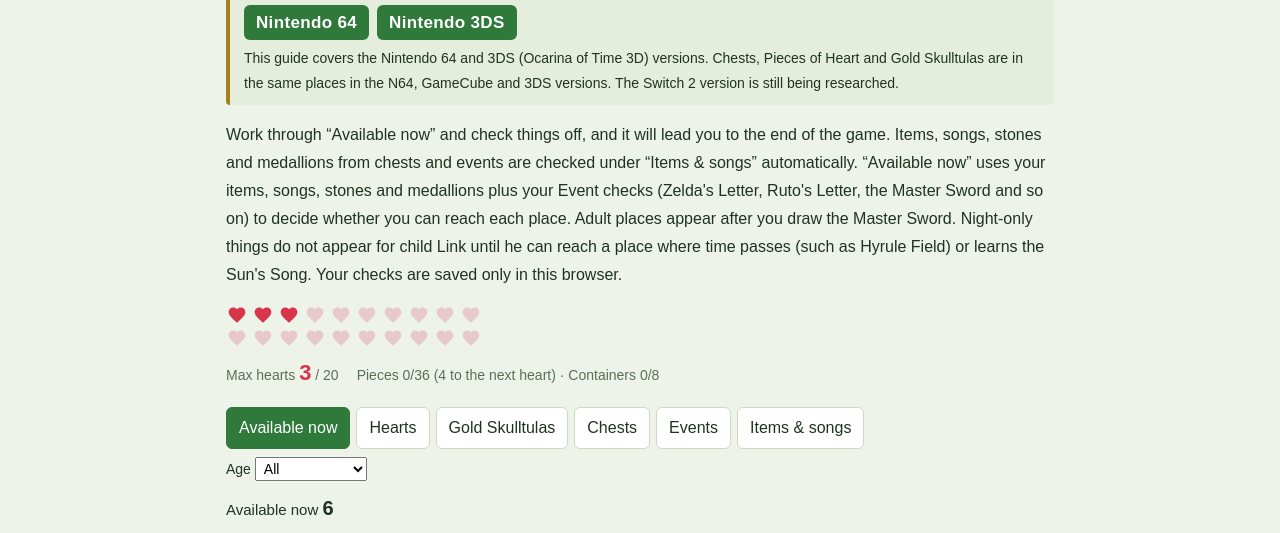
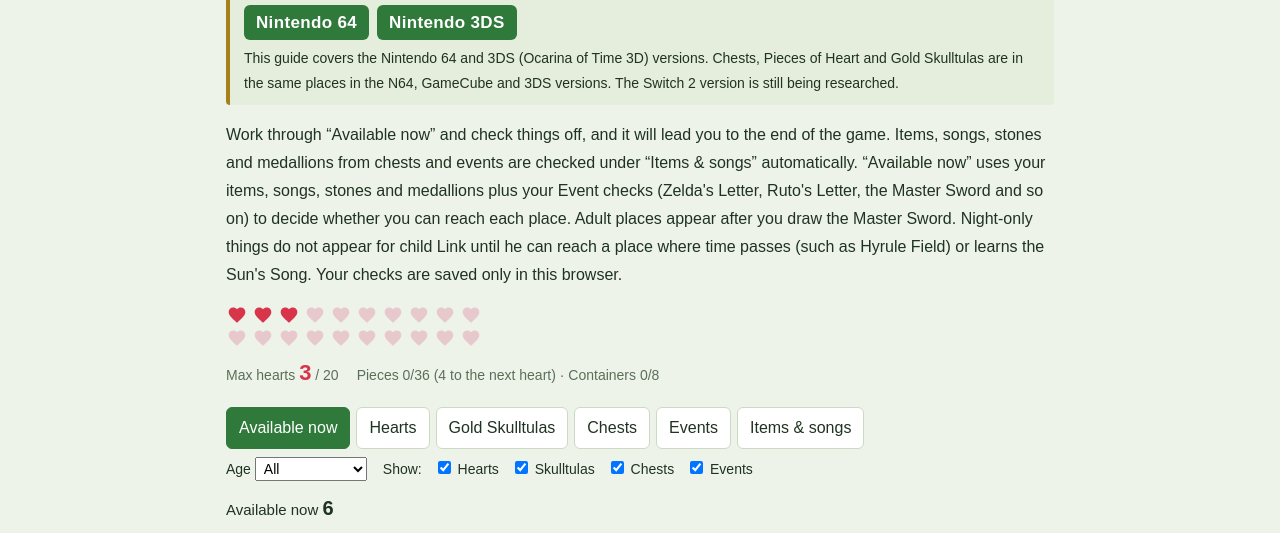
Before and after one commit to makyabity-cmd/makyabity-cmd.github.io, a plain HTML site: page oot/en/tracker.html in a window 1280 px wide. Shown: the part 267-800 px from the top of the page. Drawn offline with Linux system fonts and the light colour scheme.

Commit message:
マップ等改修

```diff
--- a/oot/en/tracker.html
+++ b/oot/en/tracker.html
@@ -35,7 +35,7 @@ table.t th{background:var(--chip);font-weight:600}.tw{overflow-x:auto}
 .tabs button[aria-selected=true]{background:var(--accent);border-color:var(--accent);color:#fff}
 @media (prefers-color-scheme:dark){.tabs button[aria-selected=true]{color:#10210f}}
 [hidden]{display:none!important}
-.filters{display:flex;flex-wrap:wrap;gap:6px 16px;font-size:14px;margin:6px 0 10px}.filters select{font:inherit;padding:2px 4px}
+.filters{display:flex;flex-wrap:wrap;gap:6px 16px;font-size:14px;margin:6px 0 10px}.filters select{font:inherit;padding:2px 4px}.fkind{display:inline-flex;flex-wrap:wrap;gap:4px 12px;align-items:center}
 .prog{font-size:15px;margin:6px 0}.prog b{font-size:20px}
 .bar{height:8px;background:var(--chip);border-radius:4px;overflow:hidden}.bar i{display:block;height:100%;background:var(--accent)}
 .chk{display:flex;gap:10px;align-items:flex-start;background:var(--panel);border:1px solid var(--line);border-radius:8px;padding:8px 12px;margin:6px 0;cursor:pointer}
@@ -68,7 +68,7 @@ input:focus-visible,button:focus-visible,select:focus-visible{outline:3px solid
 <div id="hbar" class="hbar" aria-label="Hearts"></div>
 <div class="tabs" role="tablist"><button role="tab" data-t="now" aria-selected="true">Available now</button><button role="tab" data-t="hearts" aria-selected="false">Hearts</button><button role="tab" data-t="gs" aria-selected="false">Gold Skulltulas</button><button role="tab" data-t="chests" aria-selected="false">Chests</button><button role="tab" data-t="events" aria-selected="false">Events</button><button role="tab" data-t="gear" aria-selected="false">Items & songs</button><button role="tab" data-t="walk" aria-selected="false" class="sw2only">攻略・新規追加</button></div>
 <div id="filt" class="filters"><label>Age <select id="fage"><option value="">All</option><option value="子">Child can get</option><option value="大">Adult can get</option></select></label>
-<label><input type="checkbox" id="fnow"> Only what I can get now</label><label><input type="checkbox" id="fleft"> Only unchecked</label></div>
+<label><input type="checkbox" id="fnow"> Only what I can get now</label><label><input type="checkbox" id="fleft"> Only unchecked</label><span id="fkind" class="fkind">Show:<label><input type="checkbox" data-k="h" checked> Hearts</label><label><input type="checkbox" data-k="g" checked> Skulltulas</label><label><input type="checkbox" data-k="x" checked> Chests</label><label><input type="checkbox" data-k="e" checked> Events</label></span></div>
 <div id="prog"></div><div id="view"></div>
 <button class="reset" id="reset">Clear all checks</button>
 <script>
@@ -114,7 +114,7 @@ const rid=(r,pre,i)=>r[5]||pre+i;
 function list(rows,pre){const fa=fage.value,fn=fnow.checked,fl=fleft.checked;let h="";
  D.areas.forEach((a,ai)=>{const items=rows.map((r,i)=>[r,i]).filter(([r,i])=>r[0]===a&&(!fa||r[1]===fa||r[1]==="両")&&(!fn||canLoc(r,rid(r,pre,i))!==false)&&(!fl||!S[rid(r,pre,i)]));
   if(!items.length)return;const all=rows.filter(r=>r[0]===a).length,got=rows.filter((r,i)=>r[0]===a&&S[rid(r,pre,i)]).length;
-  h+=`<h2><a href="${D.areaUrl[ai]}">${esc(D.areaN[ai])}</a> <small>${got}/${all}</small></h2>`+items.map(([r,i])=>row(rid(r,pre,i),r)).join("")});
+  h+=`<h2><a href="${D.areaUrl[ai]}">${esc(D.areaN[ai])}</a> <small>${got}/${all}</small></h2>`+nowMap(a,items.map(([r,i])=>rid(r,pre,i))).replace(T.nmap,document.documentElement.lang==="en"?"Map (markers for this list; faded = checked)":"マップ（この一覧の印を表示。薄い印は取ったもの）")+items.map(([r,i])=>row(rid(r,pre,i),r)).join("")});
  return h||`<p>${T.empty}</p>`}
 const bar=(n,t,l)=>`<p class="prog">${l} <b>${n}</b> / ${t}</p><div class="bar"><i style="width:${100*n/t}%"></i></div>`;
 const HEART="M12 21.3l-1.4-1.3C5.4 15.4 2 12.3 2 8.5 2 5.4 4.4 3 7.5 3c1.7 0 3.4.8 4.5 2.1C13.1 3.8 14.8 3 16.5 3 19.6 3 22 5.4 22 8.5c0 3.8-3.4 6.9-8.6 11.5L12 21.3z";
@@ -140,7 +140,7 @@ function fillMap(d){const a=d.dataset.a,u=d.dataset.u,ids=d.dataset.ids.split(",
  const go=html=>{const doc=new DOMParser().parseFromString(html,"text/html");const figs=[...doc.querySelectorAll("figure.map")];if(!figs.length){fb();return}
   b.innerHTML="";const wraps=[...doc.querySelectorAll(".floors")];const srcs=wraps.length?wraps.concat(figs.filter(f=>!f.closest(".floors"))):figs;
   srcs.forEach(f=>{const c=document.importNode(f,true);c.querySelectorAll("a[href^='#']").forEach(x=>{const tid=x.id?REV[u+"#"+x.id]:null;
-    if(tid&&set.has(tid)){x.setAttribute("href","#nw-"+tid);x.dataset.now="1"}else{x.setAttribute("href",u+x.getAttribute("href"));if(tid)x.style.opacity=".22"}});
+    if(tid&&set.has(tid)){x.setAttribute("href","#nw-"+tid);x.dataset.now="1";if(S[tid])x.style.opacity=".45"}else{x.setAttribute("href",u+x.getAttribute("href"));if(tid)x.style.opacity=".22"}});
     if(c.classList.contains("floors")){const fs=[...c.querySelectorAll("figure.map")];let best=0,bn=-1;fs.forEach((g,k)=>{const n=g.querySelectorAll("a[data-now]").length;if(n>bn){bn=n;best=k}});
       fs.forEach((g,k)=>g.hidden=k!==best);c.querySelectorAll(".flb").forEach(x=>x.setAttribute("aria-pressed",String(x.dataset.i===String(best))))}
     b.appendChild(c)})};
@@ -152,7 +152,7 @@ function nowMapSVG(a,ids){const M0=D.nowmap[a];if(M0&&M0.fl&&M0.fl.length>1){con
 function nowMapOne(M,ids){if(!M.r||!M.r.length)return"";const set=new Set(ids);const ms=M.m.filter(m=>m[0]==="start"||set.has(m[0]));
  const xs=[],zs=[];M.r.forEach(([z,a0,a1])=>{xs.push(a0,a1+1);zs.push(z,z+1)});const mx=Math.min(...xs)-2,Mx=Math.max(...xs)+2,mz=Math.min(...zs)-2,Mz=Math.max(...zs)+2;
  const col={h:"#e2546a",g:"#ffd400",x:"#8a5a2e",e:"#4d8fd6"};
- const mk=ms.map(([id,x,z])=>id==="start"?`<path d="M${x} ${z-1.6} L${x+1.4} ${z+1} L${x-1.4} ${z+1}Z" fill="#2f6fb2"/>`:`<a href="#nw-${id}"><circle cx="${x}" cy="${z}" r="1.25" fill="${col[id[0]]||"#888"}" stroke="#222" stroke-width=".25"/></a>`).join("");
+ const mk=ms.map(([id,x,z])=>id==="start"?`<path d="M${x} ${z-1.6} L${x+1.4} ${z+1} L${x-1.4} ${z+1}Z" fill="#2f6fb2"/>`:`<a href="#nw-${id}"${S[id]?' opacity=".4"':""}><circle cx="${x}" cy="${z}" r="1.25" fill="${col[id[0]]||"#888"}" stroke="#222" stroke-width=".25"/></a>`).join("");
  return `<svg viewBox="${mx} ${mz} ${Mx-mx} ${Mz-mz}">${M.r.map(([z,x0,x1,l])=>`<rect x="${x0}" y="${z}" width="${x1-x0+1.02}" height="1.02" class="nl${l}"/>`).join("")}<path d="${(M.w||[]).map(([a,b,c,d])=>`M${a} ${b}L${c} ${d}`).join("")}" class="nw"/>${mk}</svg>`}
 document.addEventListener("toggle",e=>{const d=e.target;if(!d.classList||!d.classList.contains("nmap"))return;const a=d.dataset.a;S._nm=S._nm||{};if(d.open){S._nm[a]=1;fillMap(d)}else delete S._nm[a];save()},true);
 function walkHTML(){let h=`<p class="where">N64版の攻略手順です。Switch 2版で同じかどうかを記録してください（調査ノートと共通）。</p>`;
@@ -162,7 +162,7 @@ function walkHTML(){let h=`<p class="where">N64版の攻略手順です。Switch
  return h}
 function render(){const _rb=document.getElementById("rfbar");if(_rb&&!render._soft)_rb.hidden=true;hbar.innerHTML=hbarHTML();
  const hp=D.hearts.filter((_,i)=>S["h"+i]).length,cp=D.cont.filter((_,i)=>S["c"+i]).length;
- filt.hidden=tab==="gear";document.querySelectorAll("#fnow,#fleft").forEach(x=>x.parentElement.hidden=tab==="now");
+ filt.hidden=tab==="gear";document.querySelectorAll("#fnow,#fleft").forEach(x=>x.parentElement.hidden=tab==="now");fkind.hidden=tab!=="now";fkind.querySelectorAll("input").forEach(x=>x.checked=!(S._kf&&S._kf[x.dataset.k]));
  if(tab==="hearts"){prog.innerHTML=bar(hp,36,T.hp)+`<p class="prog">${T.ht} <b>${3+cp+Math.floor(hp/4)}</b> / 20</p>`;
   view.innerHTML=list(D.hearts,"h")+`<h2>${T.hc} <small>${cp}/8</small></h2>`+D.cont.map((c,i)=>row("c"+i,[c[4],c[1],0,c[3],c[5]])).join("")}
  else if(tab==="gs"){prog.innerHTML=bar(gsCount(),100,T.gsn);view.innerHTML=list(D.gs,"g")}
@@ -173,12 +173,12 @@ function render(){const _rb=document.getElementById("rfbar");if(_rb&&!render._so
   const blocks=[];const O=D.order||{};const ord=id=>O[id]!==undefined?O[id]:999;
   D.areas.forEach((a,ai)=>{const items=[];
    const push=(id,r,k)=>items.push([id,row(id,[...r.slice(0,5),null,k,r[7]]),r[1]]);
-   const okAge=r=>!fa||r[1]===fa||r[1]==="両";
-   D.hearts.forEach((r,i)=>{if(r[0]===a&&!S["h"+i]&&canLoc(r,"h"+i)&&okAge(r))push("h"+i,r,T.kh)});
-   D.gs.forEach((r,i)=>{if(r[0]===a&&!S["g"+i]&&canLoc(r,"g"+i)&&okAge(r))push("g"+i,r,T.kg)});
-   D.chests.forEach(r=>{if(r[0]===a&&!S[r[5]]&&canLoc(r,r[5])&&okAge(r))push(r[5],r,T.kc)});
-   D.cont.forEach((c,i)=>{const r=[c[4],c[1],0,c[3],c[5]];if(r[0]===a&&!S["c"+i]&&canLoc(r,"c"+i)&&okAge(r))items.push(["c"+i,row("c"+i,[...r,null,T.khc]),r[1]])});
-   D.events.forEach(r=>{if(r[0]===a&&!S[r[5]]&&canLoc(r,r[5])&&okAge(r))push(r[5],r,T.ke)});
+   const okAge=r=>!fa||r[1]===fa||r[1]==="両";const KO=S._kf||{};
+   D.hearts.forEach((r,i)=>{if(!KO.h&&r[0]===a&&!S["h"+i]&&canLoc(r,"h"+i)&&okAge(r))push("h"+i,r,T.kh)});
+   D.gs.forEach((r,i)=>{if(!KO.g&&r[0]===a&&!S["g"+i]&&canLoc(r,"g"+i)&&okAge(r))push("g"+i,r,T.kg)});
+   D.chests.forEach(r=>{if(!KO.x&&r[0]===a&&!S[r[5]]&&canLoc(r,r[5])&&okAge(r))push(r[5],r,T.kc)});
+   D.cont.forEach((c,i)=>{const r=[c[4],c[1],0,c[3],c[5]];if(!KO.h&&r[0]===a&&!S["c"+i]&&canLoc(r,"c"+i)&&okAge(r))items.push(["c"+i,row("c"+i,[...r,null,T.khc]),r[1]])});
+   D.events.forEach(r=>{if(!KO.e&&r[0]===a&&!S[r[5]]&&canLoc(r,r[5])&&okAge(r))push(r[5],r,T.ke)});
    if(items.length){items.sort((x,y)=>ord(x[0])-ord(y[0]));
     if(a==="魂の神殿"||a==="Spirit Temple"){const kid=items.filter(x=>x[2]!=="大"),adl=items.filter(x=>x[2]==="大");
      if(kid.length)blocks.push([Math.min(...kid.map(x=>ord(x[0]))),ai,a,kid,T.kidpart]);if(adl.length)blocks.push([Math.min(...adl.map(x=>ord(x[0]))),ai,a,adl,T.adlpart])}
@@ -206,7 +206,7 @@ view.addEventListener("change",e=>{const id=e.target.dataset.id;if(!id)return;se
 prog.addEventListener("click",e=>{if(e.target.id==="undo"&&last){setId(last,false);last=null;save();render()}});
 if(MODE!=="sw2")document.querySelectorAll(".sw2only").forEach(x=>x.remove());
 document.querySelectorAll(".tabs button").forEach(b=>b.onclick=()=>{tab=b.dataset.t;document.querySelectorAll(".tabs button").forEach(x=>x.setAttribute("aria-selected",x===b));render()});
-[fage,fnow,fleft].forEach(x=>x.onchange=render);
+[fage,fnow,fleft].forEach(x=>x.onchange=render);fkind.querySelectorAll("input").forEach(x=>x.onchange=()=>{S._kf=S._kf||{};if(x.checked)delete S._kf[x.dataset.k];else S._kf[x.dataset.k]=1;save();render()});
 reset.onclick=()=>{if(confirm(T.conf)){S={};save();render()}};
 render();
 </script>
```
Also changed, not shown: oot/tracker.html (+13 -13 lines).
